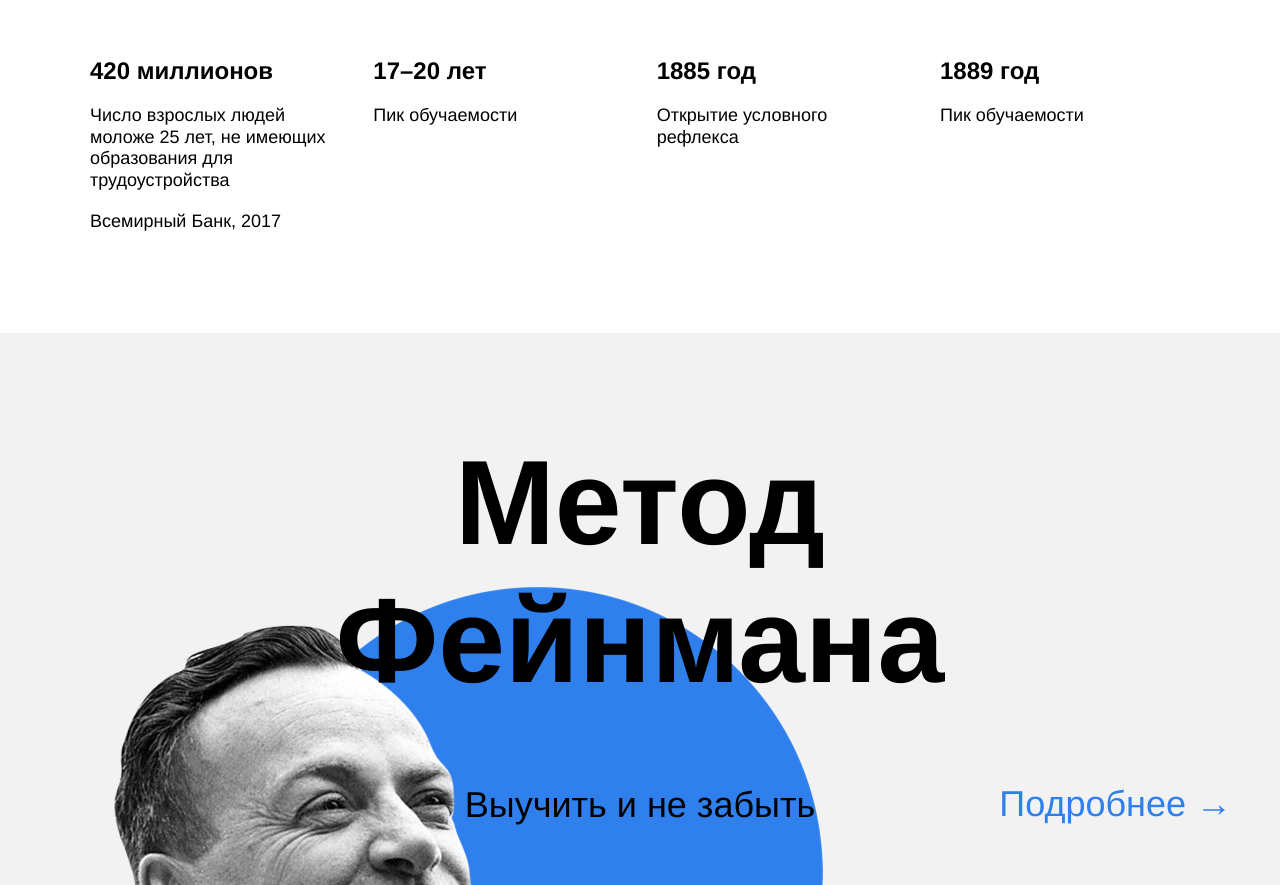
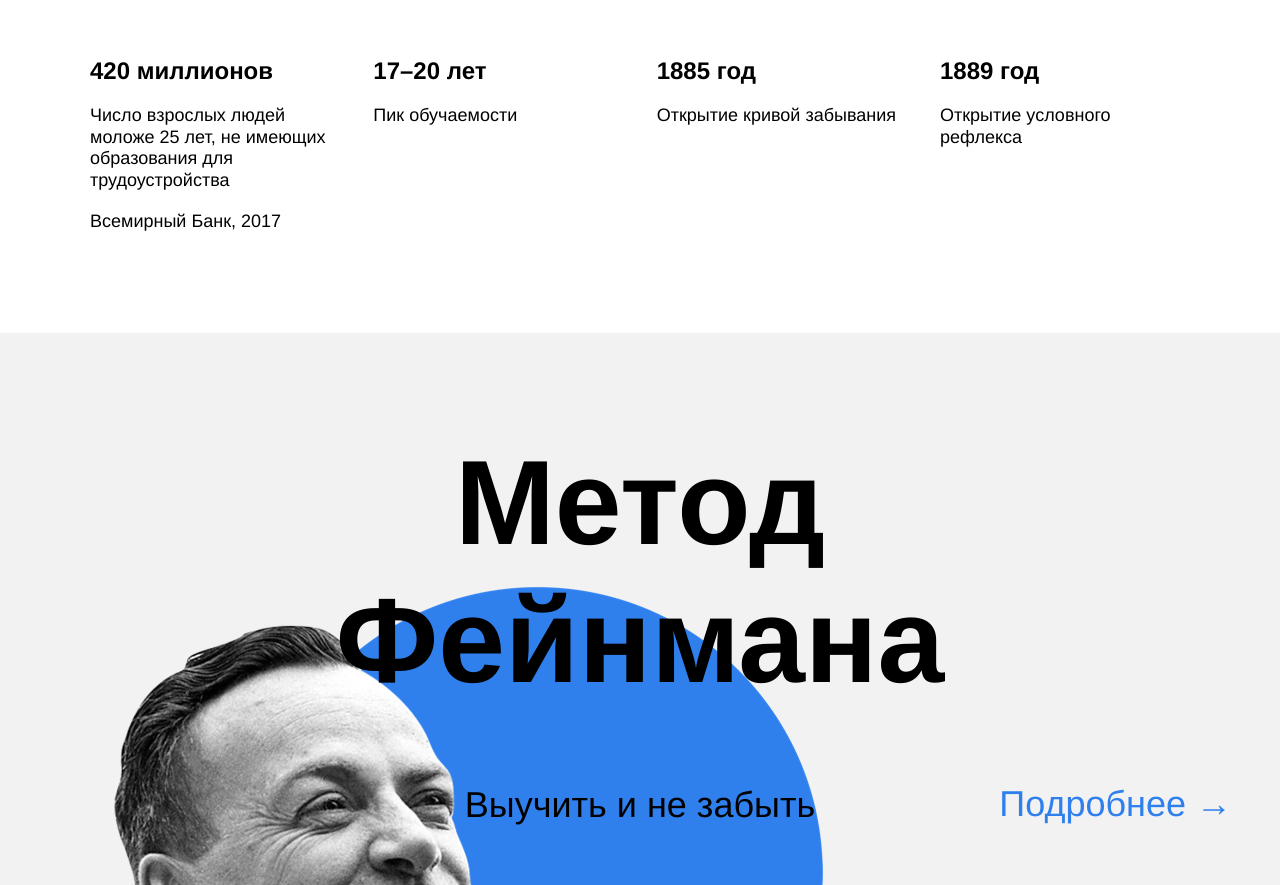
Before and after one commit to Karina-s-777/how-to-learn, a plain HTML site: page index.html in a window 1280 px wide. Shown: the part 1674-2559 px from the top of the page. Drawn offline with Linux system fonts and the light colour scheme.

Commit message:
Исправлены опечатки

```diff
--- a/index.html
+++ b/index.html
@@ -78,12 +78,12 @@
 
         <li class="table__cell">
           <h4 class="table__heading">1885 год</h4>
-          <p class="table__text">Открытие условного рефлекса</p>
+          <p class="table__text">Открытие кривой забывания</p>
         </li>
 
         <li class="table__cell">
           <h4 class="table__heading">1889 год</h4>
-          <p class="table__text">Пик обучаемости</p>
+          <p class="table__text">Открытие условного рефлекса</p>
         </li>
       </ul>
 
```
